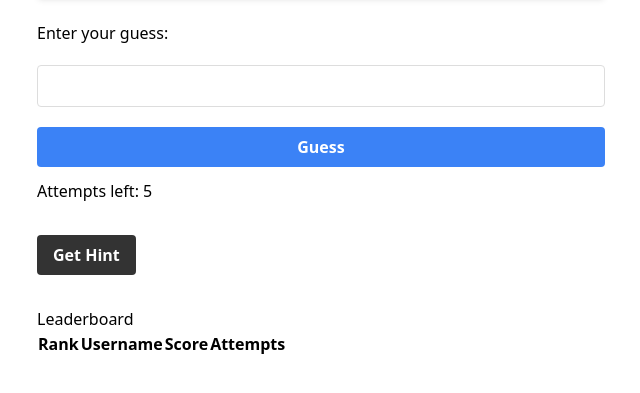
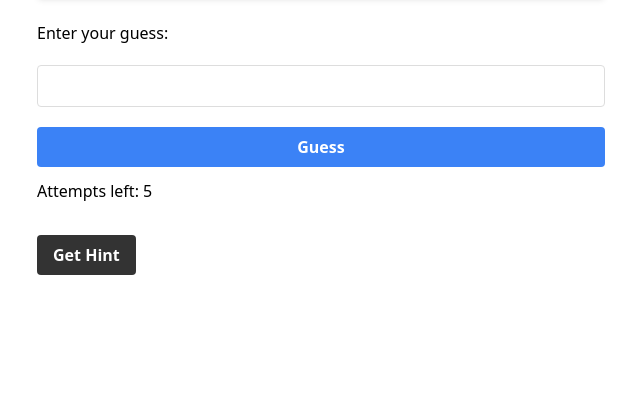
Before and after one commit to anjelica0224/hackplaksha2024, a website: page index.html in a window 1280 px wide. Shown: the part 119-512 px from the top of the page, without its empty margins (319-959 px from the left). Drawn offline with Linux system fonts and the light colour scheme; no server answers.

```diff
--- a/index.html
+++ b/index.html
@@ -20,20 +20,6 @@
     <div id="message" class="mt-4 text-sm"></div>
     <div id="score-display" class="mt-4"></div>
     <button id="hint-button" class="mt-4 bg-gray-500 hover:bg-gray-700 text-white font-bold py-2 px-4 rounded">Get Hint</button>
-    <div id="leaderboard" class="mt-8">
-      <h2>Leaderboard</h2>
-      <table>
-        <thead>
-          <tr>
-            <th>Rank</th>
-            <th>Username</th>
-            <th>Score</th>
-            <th>Attempts</th>
-          </tr>
-        </thead>
-        <tbody id="leaderboard-entries"></tbody>
-      </table>
-    </div>
   </div>
   <script src="script.js"></script>
 </body>
```
